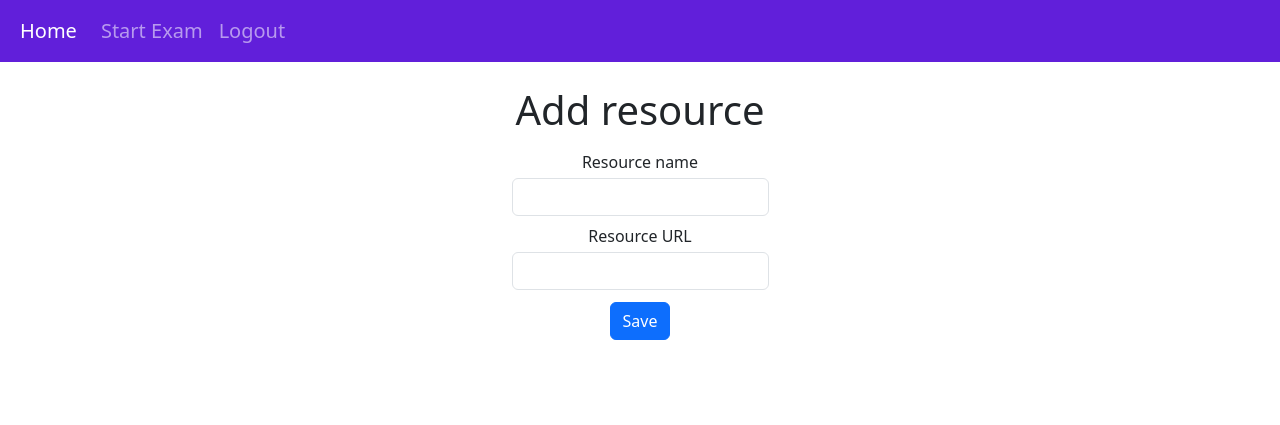
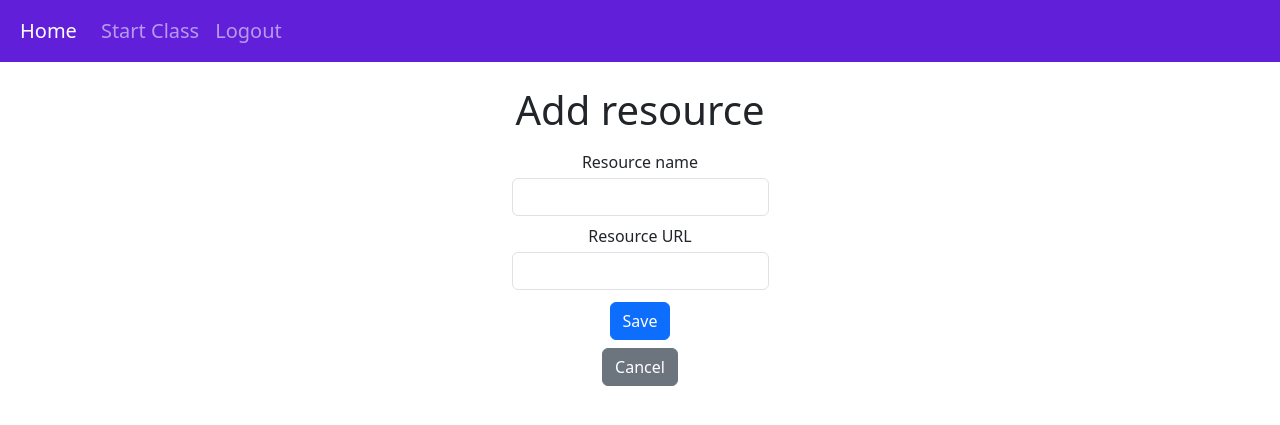
Before and after one commit to GraphiteApp/GraphiteTeacher, a Django app: page /add_resource in a window 1280 px wide. Shown: the top 425 px of the page. Run offline with Django 4.2, Linux system fonts and the light colour scheme; a user stored in the database is signed in; tables that the repository leaves empty hold one stand-in row (values such as "Sample post"); parts of the project's set-up code (start-up, migrations or seed data) failed here and were passed over.

Commit message:
add back button for adding resource + rename exam -> class

```diff
--- a/templates/Graphite/add_resource.html
+++ b/templates/Graphite/add_resource.html
@@ -23,6 +23,7 @@
                 <div class="form-group mt-2">
                     <input type="submit" value="Save" class="btn btn-primary mt-1">
                 </div>
+                <a href="/exam" class="btn btn-secondary mt-2">Cancel</a>
             </div>
         </form>
     </div>
--- a/templates/Graphite/index.html
+++ b/templates/Graphite/index.html
@@ -10,7 +10,7 @@
             Your class code is: <b>{{ class_code }}</b>
         </p>
         <p>
-            To start an exam, click the exam button
+            To start an exam, click the Start Class button
         </p>
     </div>
 {% endblock %}
--- a/templates/Graphite/navbar.html
+++ b/templates/Graphite/navbar.html
@@ -2,7 +2,7 @@
   <a class="navbar-brand nav-text" style="padding-left: 1em" href="/">Home</a>
   <div class="navbar-expand" id="navbarNavAltMarkup">
     <div class="navbar-nav">
-      <a class="nav-item nav-link nav-text" href="/exam">{% if exam_started %} View Exam {% else %} Start Exam {% endif %}</a>
+      <a class="nav-item nav-link nav-text" href="/exam">{% if exam_started %} View Class {% else %} Start Class {% endif %}</a>
       <a class="nav-item nav-link nav-text" href="/logout">Logout</a>
     </div>
   </div>
```
